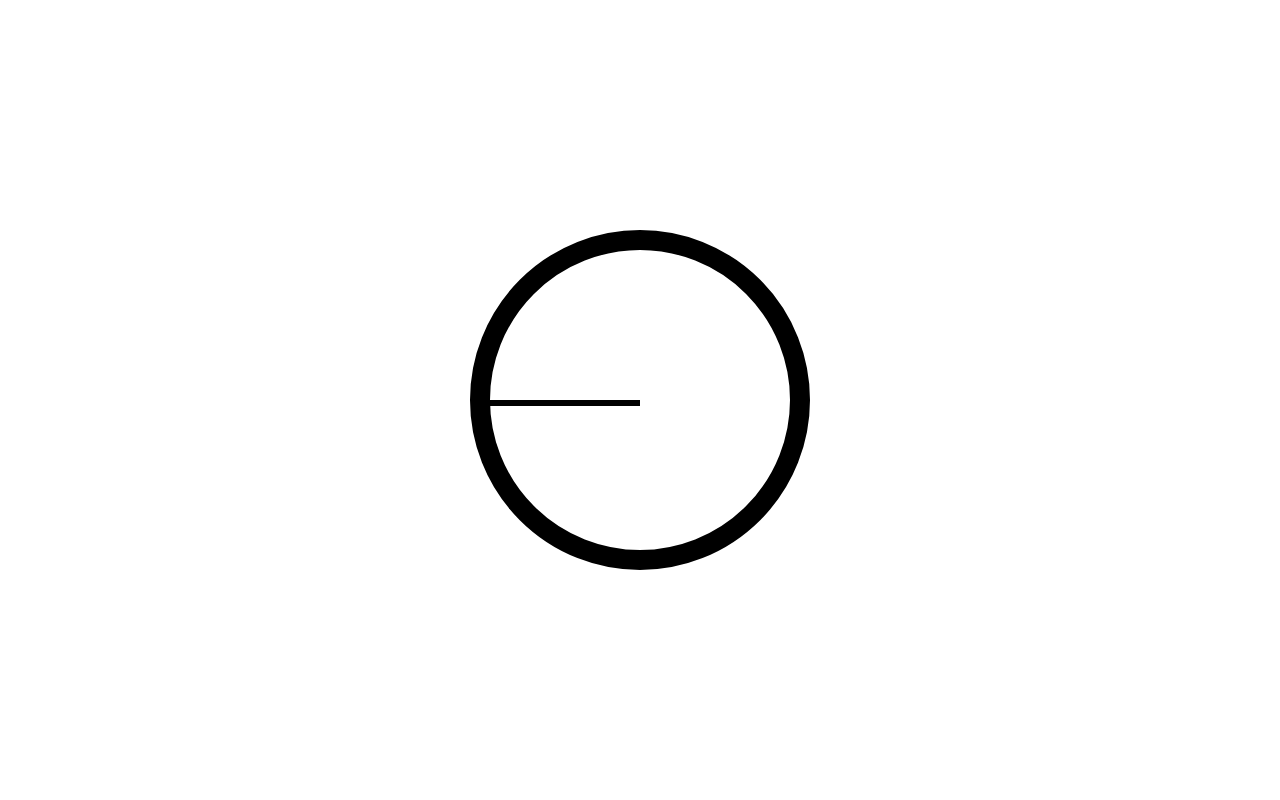
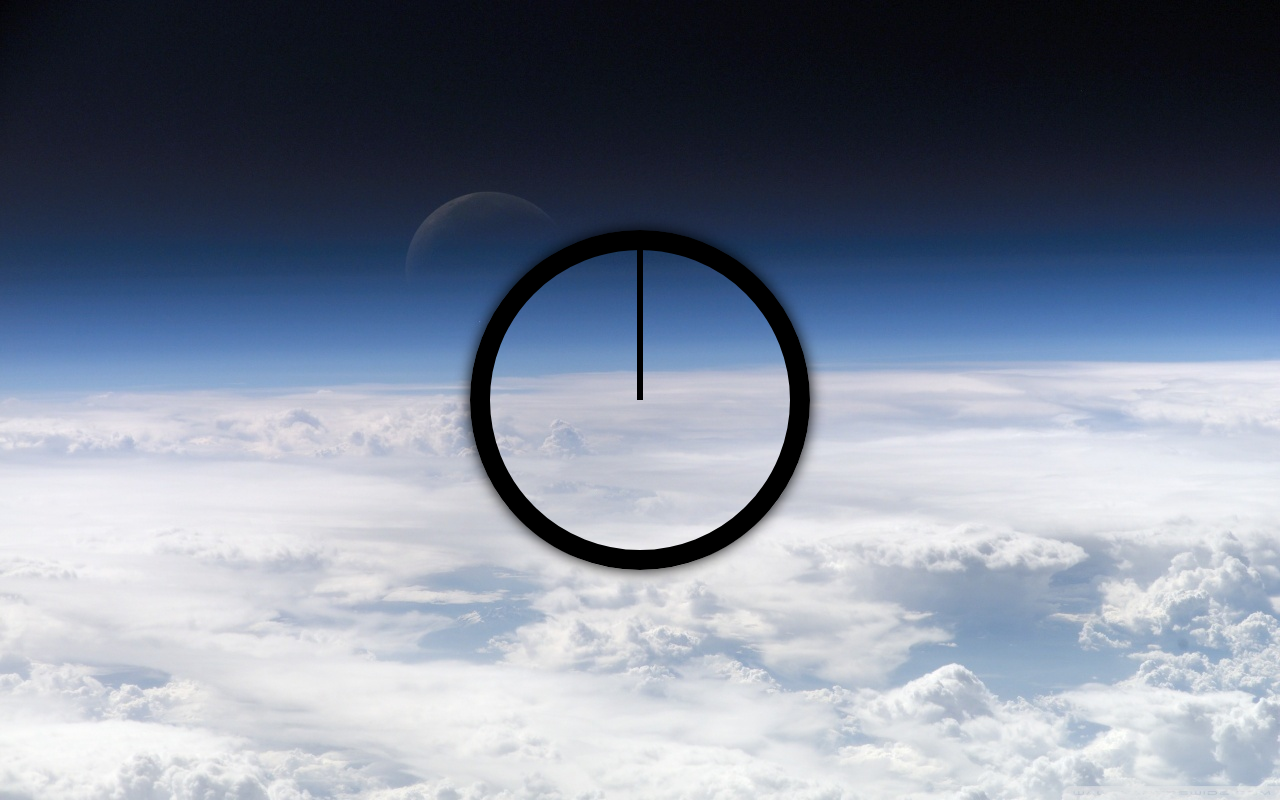
Before and after one commit to ilagnev/30days-js-challenge, a plain HTML site: page 02-clock/index.html in a window 1280 px wide. Drawn offline with Linux system fonts and the light colour scheme.

Commit message:
tune styles. add background image

```diff
--- a/02-clock/index.html
+++ b/02-clock/index.html
@@ -14,6 +14,8 @@
             align-items: center;
             justify-content: center;
             height: 100vh;
+            background: url(space.jpg) center center fixed;
+            background-size: cover;
         }
         .clock {
             width: 30rem;
@@ -21,13 +23,20 @@
             border: 2rem solid black;
             position: relative;
             border-radius: 50%;
+            box-shadow: 0 0 1.5rem rgba(0,0,0,1);
         }
             .hand {
                 position: absolute;
                 top: 50%;
-                width: 15rem;
+                margin-top: -.3rem;
                 height: .6rem;
+                width: 50%;
                 background: black;
+
+                transform-origin: 100%;
+                transform: rotate(90deg);
+                transition: all .22s;
+                transition-timing-function: cubic-bezier(0.16, 2.5, 0.5, 1);
             }
 	</style>
 </head>
```
